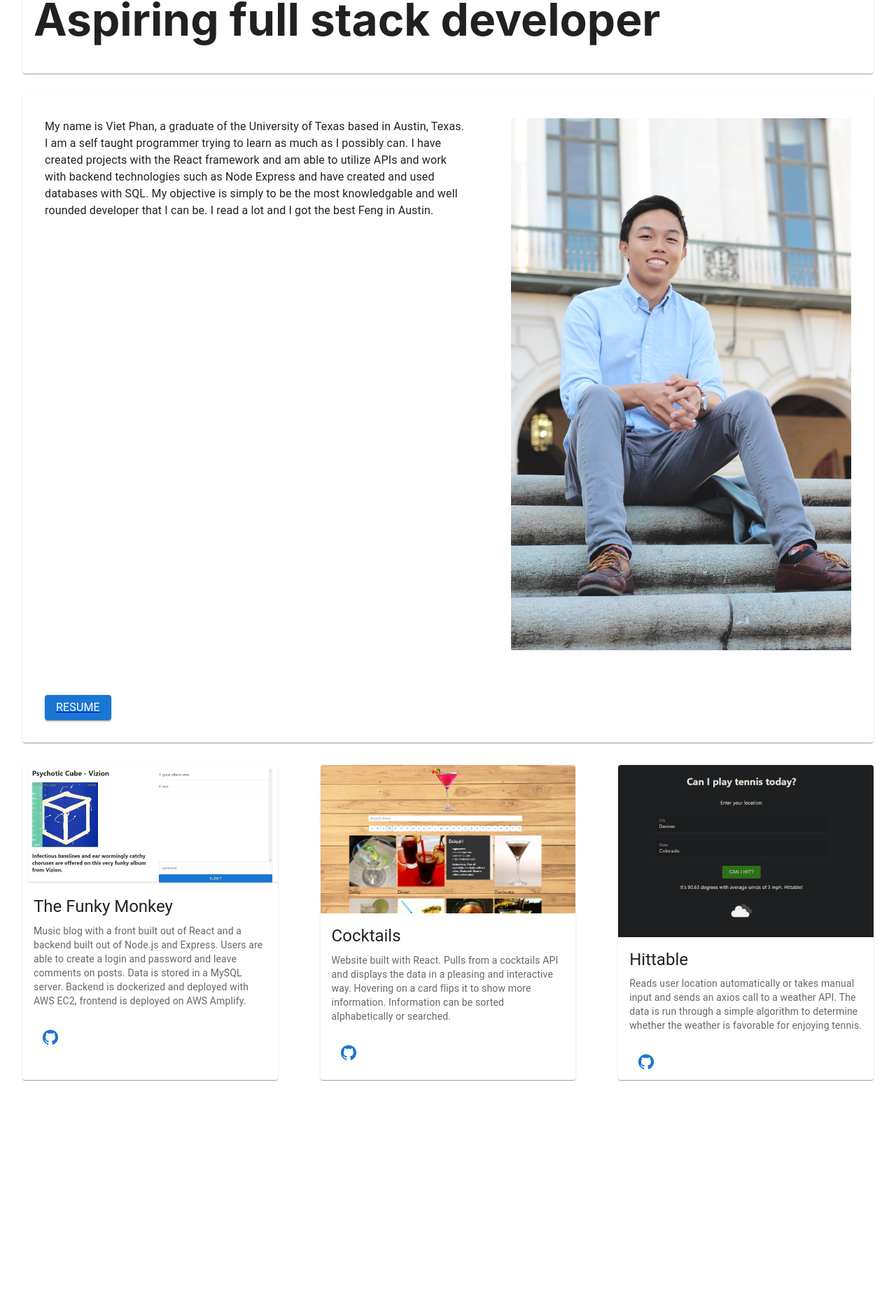
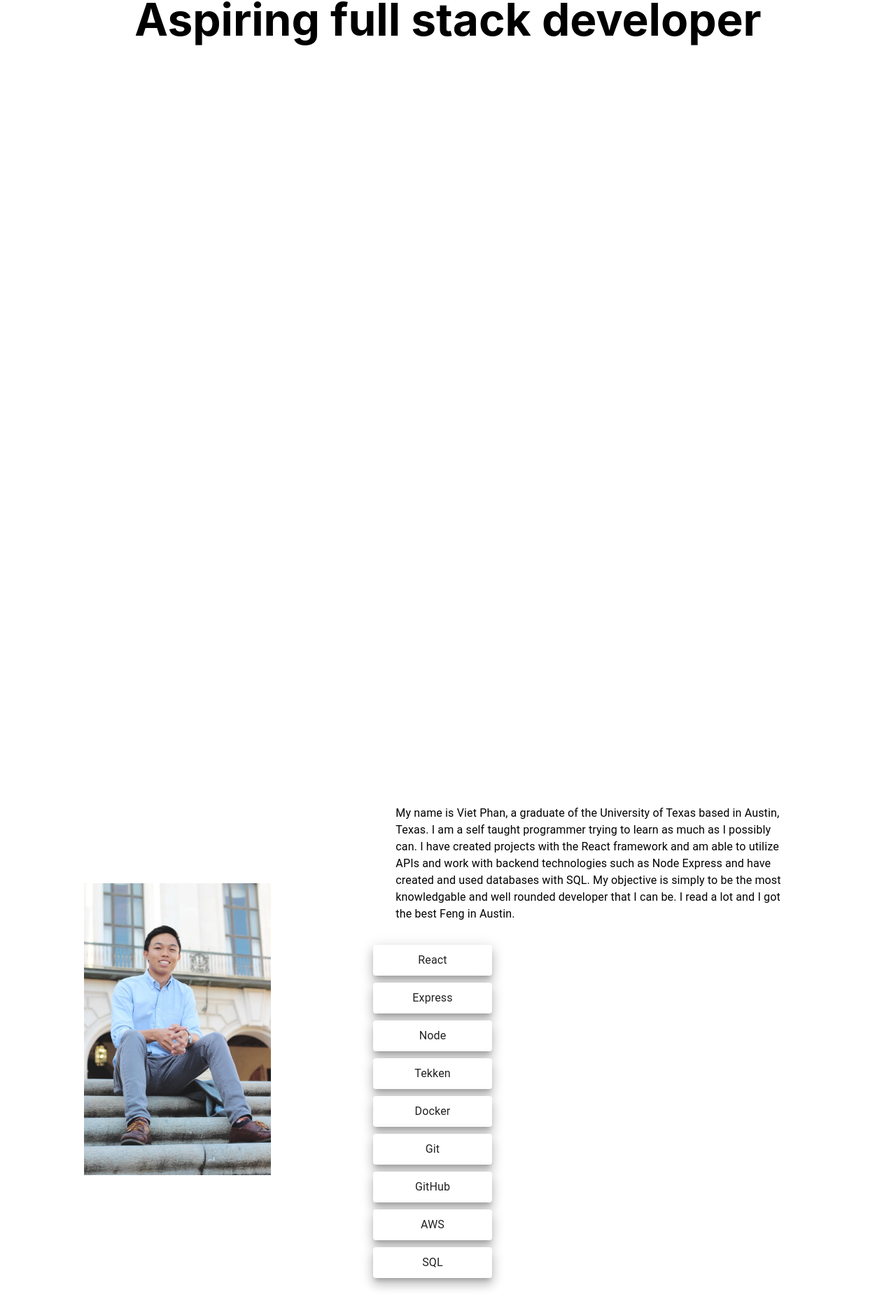
Before and after one commit to v8phan-zz/portfolio2, a React (Create React App) app: page / in a window 1280 px wide. Shown: the part 327-2193 px from the top of the page at 70% size. Before the commit the page ends 1902 px from the top, so only its background shows below. Built offline with nearby package versions, Linux system fonts and the light colour scheme.

Commit message:
starting skills section

```diff
--- a/src/components/About.js
+++ b/src/components/About.js
@@ -3,30 +3,50 @@ import Box from "@mui/material/Box";
 import Paper from "@mui/material/Paper";
 import Typography from "@mui/material/Typography";
 import Button from "@mui/material/Button";
+import Grid from "@mui/material/Grid";
+
+import List from "@mui/material/List";
+import ListItem from "@mui/material/ListItem";
+import ListItemText from "@mui/material/ListItemText";
 
 import self from "../images/self.jpg";
 import cv from "../pdfs/Viet_Phan_resume.pdf";
 
 const About = () => {
+  const skills = ["React", "Express", "Node", "Tekken", "Docker", "Git", "GitHub", "AWS", "SQL"];
+
   return (
+    <Grid id="abtme" container spacing={0} alignItems="center">
+      {/* avatar */}
+      <Grid item xs={12} md={5} sx={{ mb: 1 }}>
         <Box
-      display=""
+          component="img"
+          alt="handsome guy"
+          src={self}
           sx={{
-        m: 2,
+            maxWidth: 0.8,
+            m: 4,
             "@media (min-width:600px)": {
-          m: 4,
+              maxWidth: 0.5,
+              ml: 15,
             },
           }}
+        />
+      </Grid>
+      <Grid
+        item
+        xs={12}
+        md={7}
+        flexDirection="column"
+        alignItems= "space-around"
       >
-      <Paper>
-        <Box
-          sx={{ display: "flex", flexDirection: { xs: "column", md: "row" } }}
-        >
+        <Box>
           <Typography
-            id="abtme"
             sx={{
-              p: 4,
-              alignItems: 'center',
+              m: 4,
+              "@media (min-width:600px)": {
+                mr: 20,
+              },
             }}
           >
             My name is Viet Phan, a graduate of the University of Texas based in
@@ -38,40 +58,118 @@ const About = () => {
             developer that I can be. I read a lot and I got the best Feng in
             Austin.
           </Typography>
+        </Box>
         <Box
-            component="img"
-            alt="handsome guy"
-            src={self}
+          // component="div"
+          // sx={{
+          //   width: 1,
+          // }}
+        >
+          {skills.map((skill) => (
+            <Paper
+              elevation={10}
               sx={{
-              maxWidth: 0.4,
-              p: 4,
-              "@media (max-width:600px)":{
-                maxWidth: 1,
-                p: 4
-              }
-             }}
-          />
-        </Box>
-        <Button
-          variant="contained"
-          sx={{
-            m: 4,
+                marginRight: "10px",
+                marginBottom: "10px",
+                width: .2,
+                padding: "10px",
               }}
             >
-          <a href={cv} target="_blank" rel="noreferrer">
-            <Typography
-              sx={{
-                color: "white",
-                textDecoration: "none",
-              }}
-            >
-              RESUME
+              <Typography align="center" sx={{ whiteSpace: "nowrap" }}>
+                {skill}
               </Typography>
-          </a>
-        </Button>
             </Paper>
+          ))}
         </Box>
+      </Grid>
+    </Grid>
   );
 };
 
+// const About = () => {
+//   return (
+//     <Box
+//       display=""
+//       sx={{
+//         m: 2,
+//         "@media (min-width:600px)": {
+//           m: 4,
+//         },
+//       }}
+//     >
+//       <Paper>
+//         <Box
+//           sx={{ display: "flex", flexDirection: { xs: "column", md: "row" } }}
+//         >
+//           <Typography
+//             id="abtme"
+//             sx={{
+//               p: 4,
+//               alignItems: "center",
+//             }}
+//           >
+//             My name is Viet Phan, a graduate of the University of Texas based in
+//             Austin, Texas. I am a self taught programmer trying to learn as much
+//             as I possibly can. I have created projects with the React framework
+//             and am able to utilize APIs and work with backend technologies such
+//             as Node Express and have created and used databases with SQL. My
+//             objective is simply to be the most knowledgable and well rounded
+//             developer that I can be. I read a lot and I got the best Feng in
+//             Austin.
+//           </Typography>
+
+//           {/* list of skills here */}
+//           <Box>
+//             <List display="flex">
+//               <ListItem display="flex" position="relative">
+//                 <ListItemText>React</ListItemText>
+//               </ListItem>
+//               <ListItem display="flex" position="relative">
+//                 <ListItemText >Express.js</ListItemText>
+//               </ListItem>
+//               <ListItem display="flex" position="relative">
+//                 <ListItemText >Node.js</ListItemText>
+//               </ListItem>
+//               <ListItem display="flex" position="relative">
+//                 <ListItemText >Tekken</ListItemText>
+//               </ListItem>
+//             </List>
+//           </Box>
+
+//           {/* picture of handsome guy */}
+//   <Box
+//     component="img"
+//     alt="handsome guy"
+//     src={self}
+//     sx={{
+//       maxWidth: .3,
+//       "@media (max-width:600px)": {
+//         maxWidth: 1,
+//         p: 4,
+//       },
+//     }}
+//   />
+// </Box>
+//         <Button
+//           variant="contained"
+//           sx={{
+//             m: 4,
+//           }}
+//         >
+//           <a href={cv} target="_blank" rel="noreferrer">
+//             <Typography
+//               sx={{
+//                 color: "white",
+//                 textDecoration: "none",
+//               }}
+//             >
+//               RESUME
+//             </Typography>
+//           </a>
+//         </Button>
+//       </Paper>
+//     </Box>
+//   );
+// };
+
 export default About;
--- a/src/components/Projects.js
+++ b/src/components/Projects.js
@@ -1,6 +1,7 @@
 import React from "react";
 import { styled } from "@mui/material/styles";
 import Stack from "@mui/material/Stack";
+import Divider from "@mui/material/Divider";
 
 import Box from "@mui/material/Box";
 import Card from "@mui/material/Card";
@@ -23,7 +24,9 @@ const Projects = () => {
     <Stack
       direction={{ xs: "column", sm: "row" }}
       spacing={{ xs: 1, sm: 2, md: 4 }}
-      justifyContent="space-between"
+      divider={
+        <Divider orientation={{ xs: "horizontal", sm: "vertical" }} flexItem />
+      }
       sx={{ m: 2, "@media (min-width:600px)": { m: 4 } }}
     >
       <Card
--- a/src/components/WhoAmI.js
+++ b/src/components/WhoAmI.js
@@ -27,14 +27,13 @@ const WhoAmI = () => {
         m: 2,
         '@media (min-width:600px)':{
           m: 4,
-        }
+        },
+        height: "100vw",
+        p: 2,
+        textAlign: "center",
+        position: "relative",
       }}
     >
-      <Paper
-        sx={{
-         p: 2
-        }}
-      >
         <ThemeProvider theme={theme} >
         <Typography variant="h1" component="div" gutterBottom >
           Howdy, I'm Viet
@@ -43,7 +42,6 @@ const WhoAmI = () => {
           Aspiring full stack developer
         </Typography>
         </ThemeProvider>
-      </Paper>
     </Box>
   );
 };
```
Lines whose indentation alone changed are shown as unchanged.
